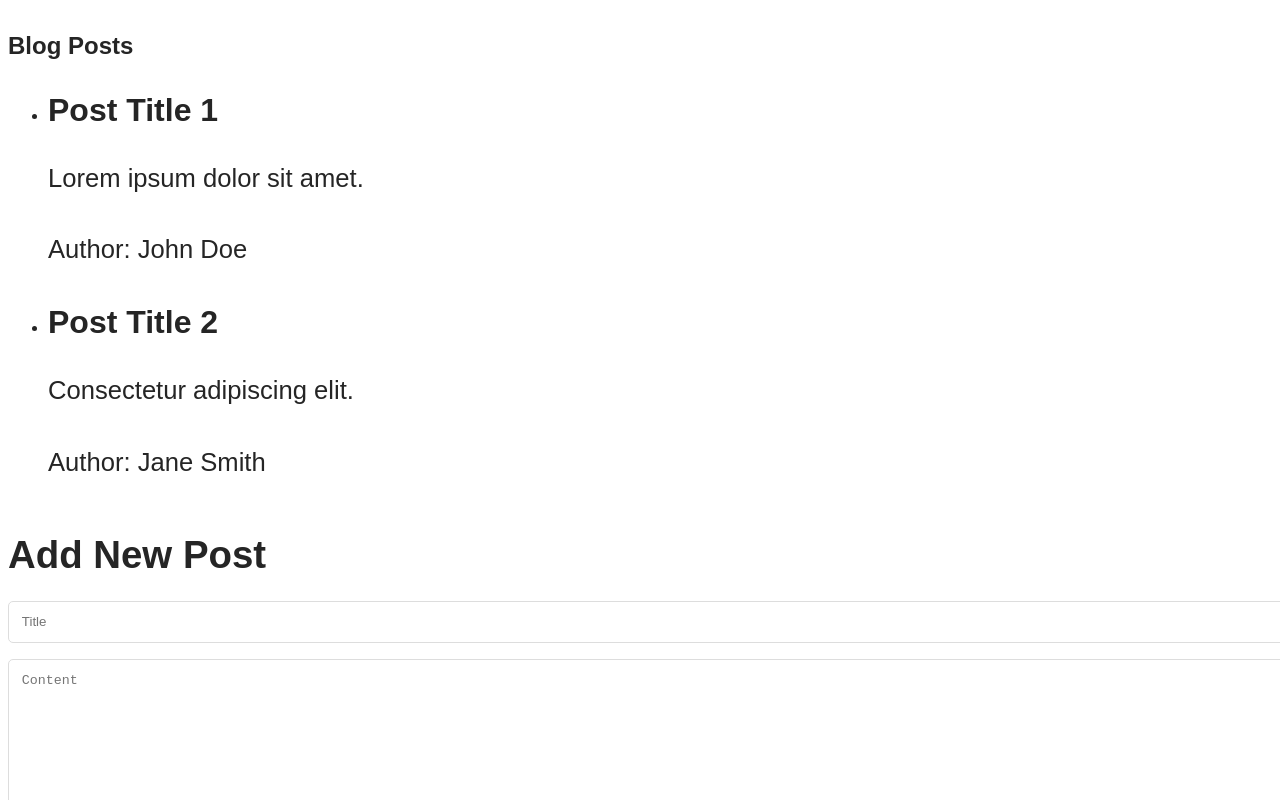
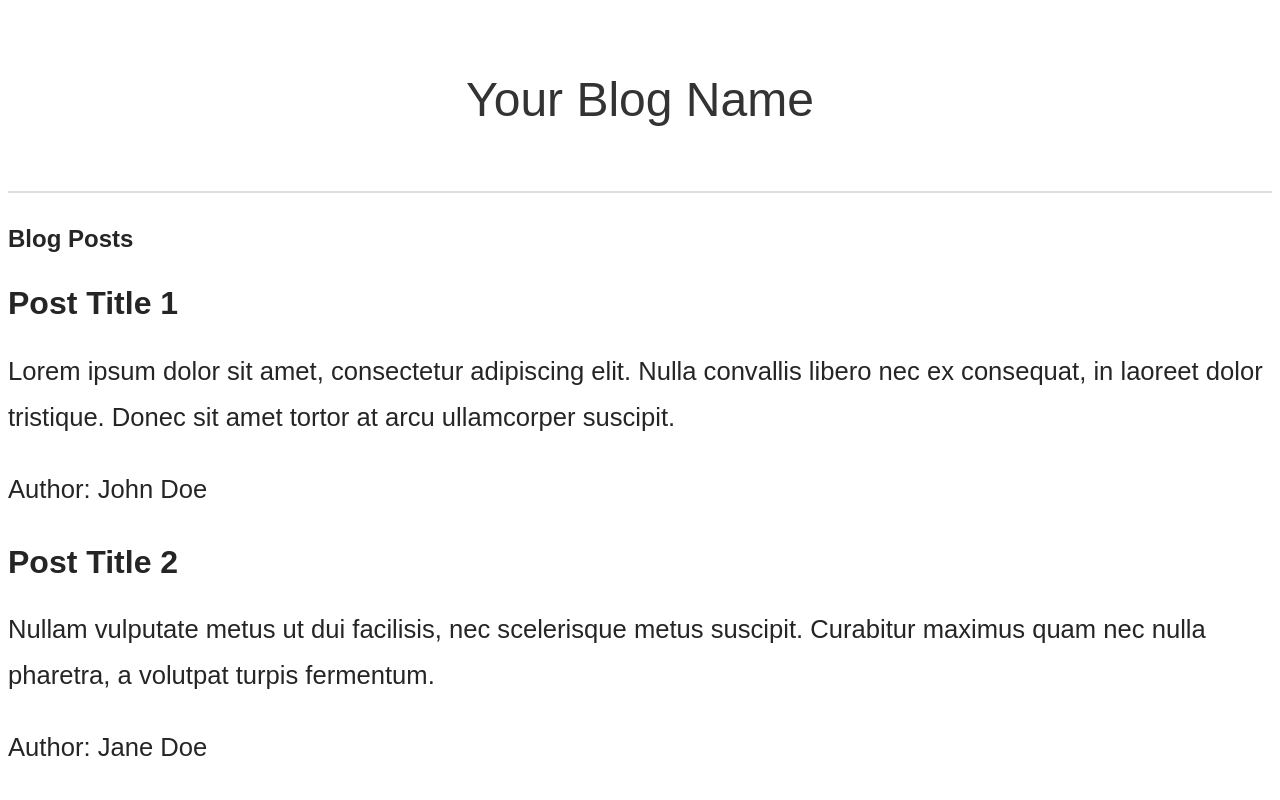
Before and after one commit to DevHeris/ReactBlogApp, a React (Create React App) app: page / in a window 1280 px wide. Shown: the top 800 px of the page. Built offline with nearby package versions, Linux system fonts and the light colour scheme.

Commit message:
Update App.jsx

```diff
--- a/src/App.jsx
+++ b/src/App.jsx
@@ -1,83 +1,44 @@
 import React from "react";
-
-const blogPosts = [
-  {
-    id: 1,
-    title: "Introduction to React",
-    content:
-      "React is a JavaScript library for building user interfaces. It was developed by Facebook and released in 2013. React allows developers to create reusable UI components and efficiently manage the state of their applications. It has become one of the most popular libraries for front-end development due to its simplicity, flexibility, and performance.",
-    author: "John Doe",
-  },
-  {
-    id: 2,
-    title: "Getting Started with JavaScript",
-    content:
-      "JavaScript is a versatile programming language commonly used for web development. It is essential for building interactive websites and web applications. JavaScript can be used to add dynamic behavior to HTML and CSS, handle user interactions, manipulate the DOM, make HTTP requests, and much more.",
-    author: "Jane Smith",
-  },
-  {
-    id: 3,
-    title: "Mastering CSS Flexbox",
-    content:
-      "CSS Flexbox is a layout model that allows you to design flexible and responsive web layouts with ease. It provides a more efficient way to distribute space and align items within a container, eliminating the need for complex CSS hacks and workarounds. With Flexbox, you can create complex layouts that adapt to different screen sizes and devices.",
-    author: "Adam Johnson",
-  },
-];
 
 function App() {
   return (
-    <>
-      <BlogPostList />
-      <AddPostForm />
-    </>
-  );
-}
-
-function BlogPostList() {
-  return (
-    <div className="blog-post-list">
+    <div className="app">
+      <header className="header">
+        <h1>Your Blog Name</h1>
+      </header>
+      <main className="blog-post-list">
         <h2>Blog Posts</h2>
-      <ul>
-        <li>
-          <BlogPost
-            title="Post Title 1"
-            content="Lorem ipsum dolor sit amet."
-            author="John Doe"
-          />
-        </li>
-        <li>
-          <BlogPost
-            title="Post Title 2"
-            content="Consectetur adipiscing elit."
-            author="Jane Smith"
-          />
-        </li>
-        {/* Add more BlogPost items as needed */}
-      </ul>
+        <div className="blog-post">
+          <h3>Post Title 1</h3>
+          <p>
+            Lorem ipsum dolor sit amet, consectetur adipiscing elit. Nulla
+            convallis libero nec ex consequat, in laoreet dolor tristique.
+            Donec sit amet tortor at arcu ullamcorper suscipit.
+          </p>
+          <p>Author: John Doe</p>
         </div>
-  );
-}
-
-function BlogPost({ title, content, author }) {
-  return (
         <div className="blog-post">
-      <h3>{title}</h3>
-      <p>{content}</p>
-      <p>Author: {author}</p>
+          <h3>Post Title 2</h3>
+          <p>
+            Nullam vulputate metus ut dui facilisis, nec scelerisque metus
+            suscipit. Curabitur maximus quam nec nulla pharetra, a volutpat
+            turpis fermentum.
+          </p>
+          <p>Author: Jane Doe</p>
         </div>
-  );
-}
-
-function AddPostForm() {
-  return (
+      </main>
       <div className="add-post-form">
         <h2>Add New Post</h2>
         <form>
           <input type="text" placeholder="Title" />
-        <textarea placeholder="Content" rows="4" />
+          <textarea placeholder="Content" rows="4"></textarea>
           <input type="text" placeholder="Author" />
-        <button>Add Post</button>
+          <button type="submit">Add Post</button>
         </form>
+      </div>
+      <footer className="footer">
+        <p>&copy; {new Date().getFullYear()} Your Blog Name. All rights reserved.</p>
+      </footer>
     </div>
   );
 }
```
Lines whose indentation alone changed are shown as unchanged.
